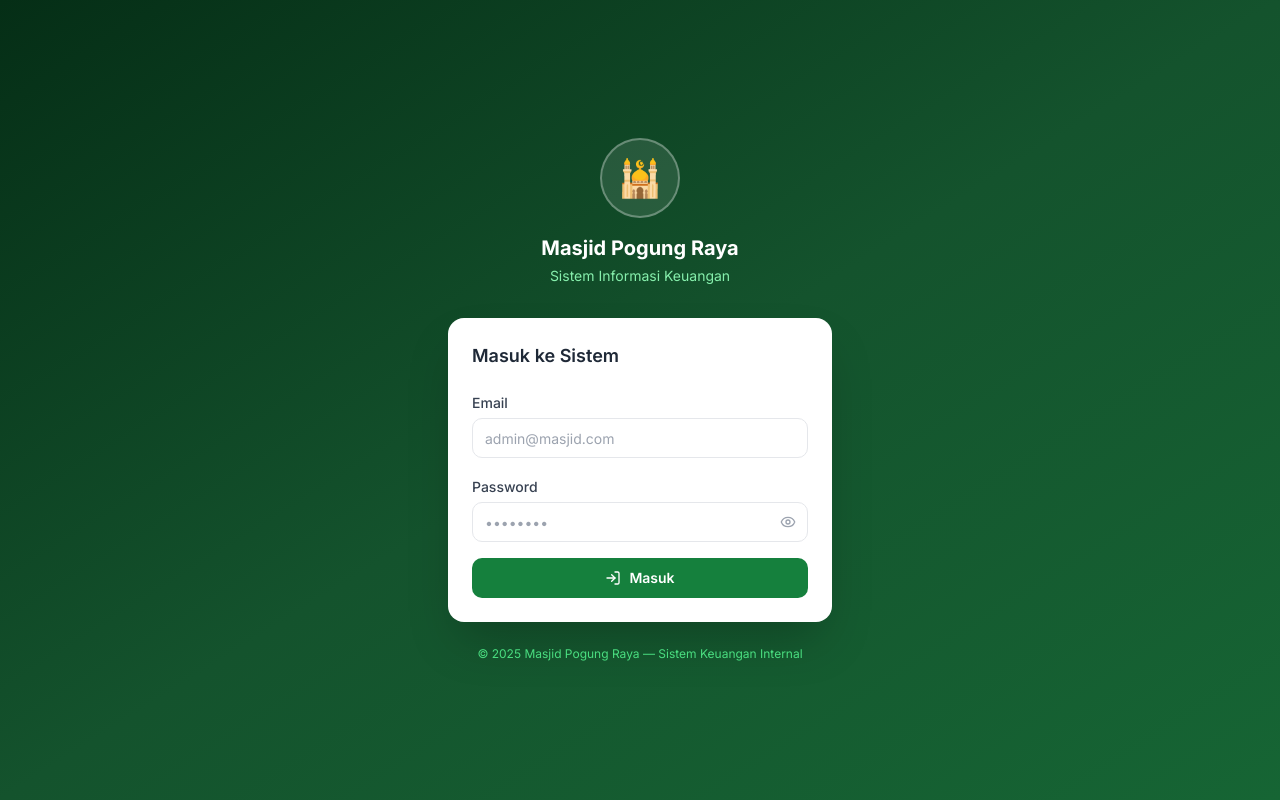
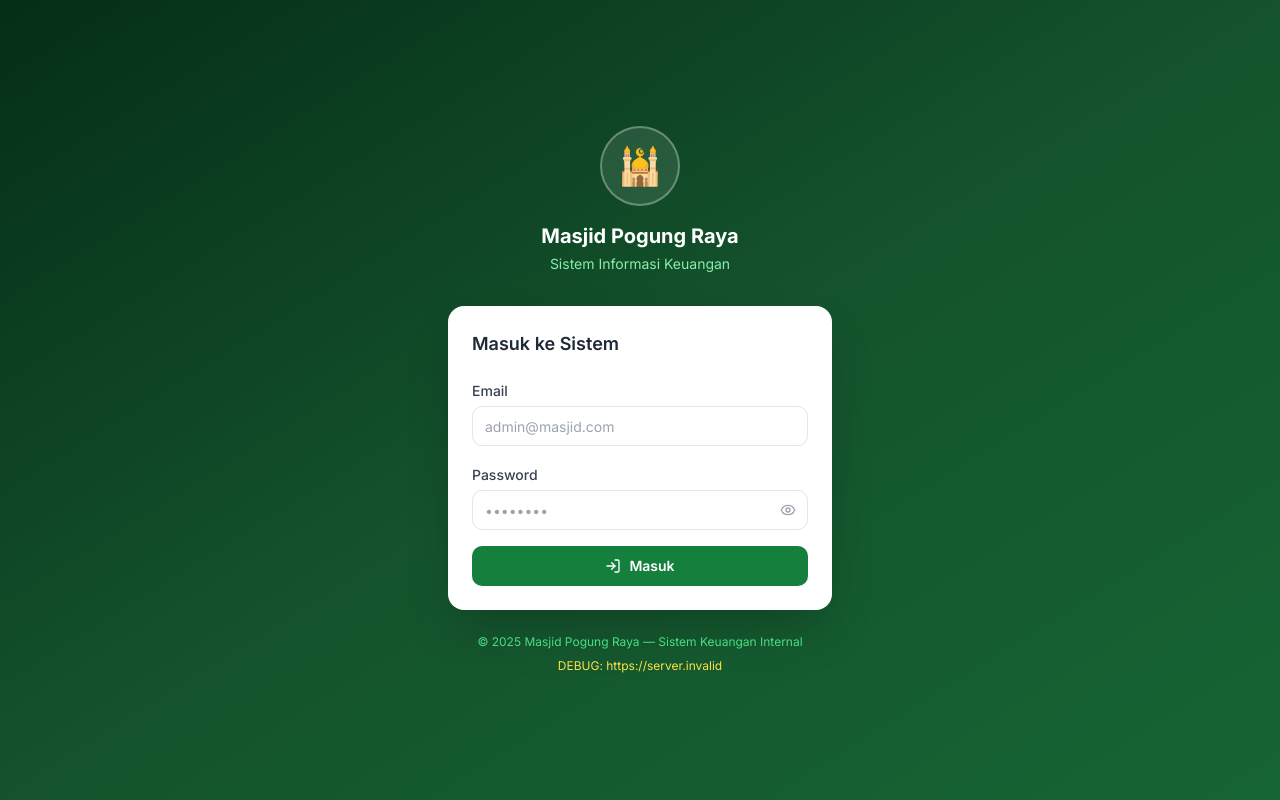
Before and after one commit to abieldaffa31-droid/masjid-keuangan3, a Next.js app: page /login in a window 1280 px wide. Built offline with nearby package versions, Linux system fonts and the light colour scheme; no server answers.

Commit message:
debug: show supabase url on login page

```diff
--- a/src/app/login/page.tsx
+++ b/src/app/login/page.tsx
@@ -106,6 +106,9 @@ export default function LoginPage() {
         <p className="text-center text-green-400 text-xs mt-6">
           © 2025 Masjid Pogung Raya — Sistem Keuangan Internal
         </p>
+        <p className="text-center text-yellow-300 text-xs mt-2 break-all">
+          DEBUG: {process.env.NEXT_PUBLIC_SUPABASE_URL ?? 'UNDEFINED'}
+        </p>
       </div>
     </div>
   )
```
